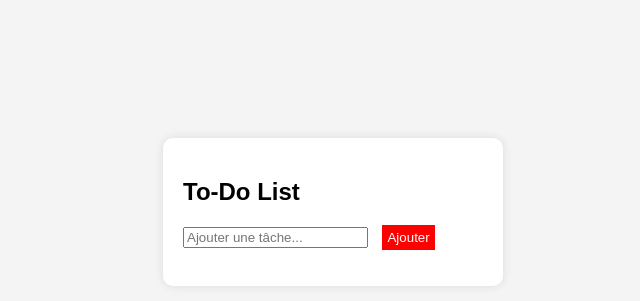
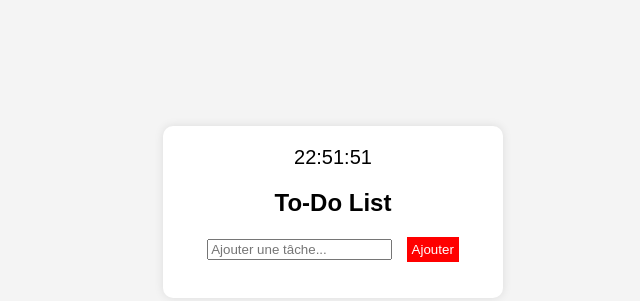
Before and after one commit to Red5sol/Test-html, a plain HTML site: page index.html in a window 1280 px wide. Shown: the part 196-497 px from the top of the page, without its empty margins (307-947 px from the left). Drawn offline with Linux system fonts and the light colour scheme.

Commit message:
Update index.html

```diff
--- a/index.html
+++ b/index.html
@@ -20,6 +20,7 @@
             border-radius: 10px;
             box-shadow: 0 0 10px rgba(0, 0, 0, 0.1);
             width: 300px;
+            text-align: center;
         }
         ul {
             list-style: none;
@@ -44,10 +45,15 @@
             cursor: pointer;
             padding: 5px;
         }
+        #clock {
+            font-size: 20px;
+            margin-bottom: 10px;
+        }
     </style>
 </head>
 <body>
     <div class="container">
+        <div id="clock"></div>
         <h2>To-Do List</h2>
         <input type="text" id="taskInput" placeholder="Ajouter une tâche...">
         <button onclick="addTask()">Ajouter</button>
@@ -55,6 +61,17 @@
     </div>
 
     <script>
+        function updateClock() {
+            let now = new Date();
+            now.setHours(now.getHours() + 1); // GMT+1
+            let hours = String(now.getHours()).padStart(2, '0');
+            let minutes = String(now.getMinutes()).padStart(2, '0');
+            let seconds = String(now.getSeconds()).padStart(2, '0');
+            document.getElementById("clock").textContent = `${hours}:${minutes}:${seconds}`;
+        }
+        setInterval(updateClock, 1000);
+        updateClock();
+
         function addTask() {
             let taskInput = document.getElementById("taskInput");
             let taskText = taskInput.value.trim();
```
